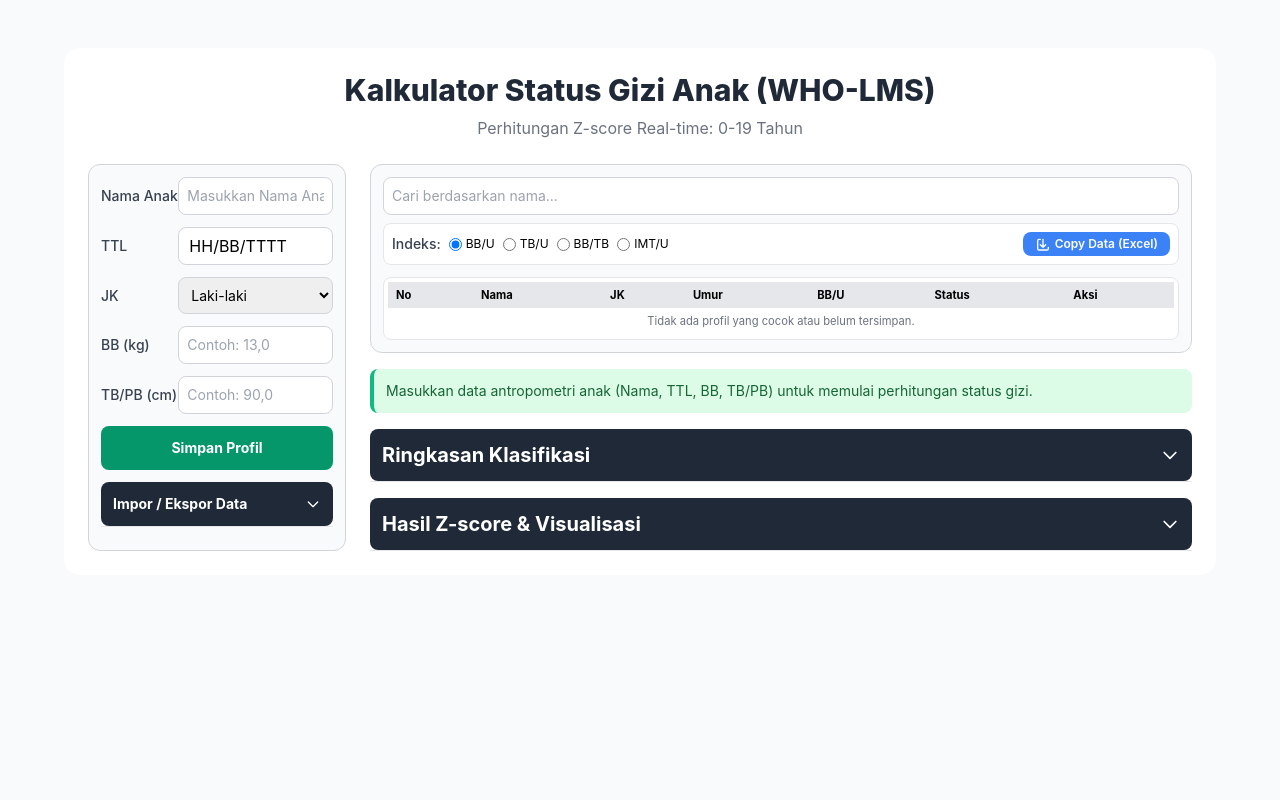
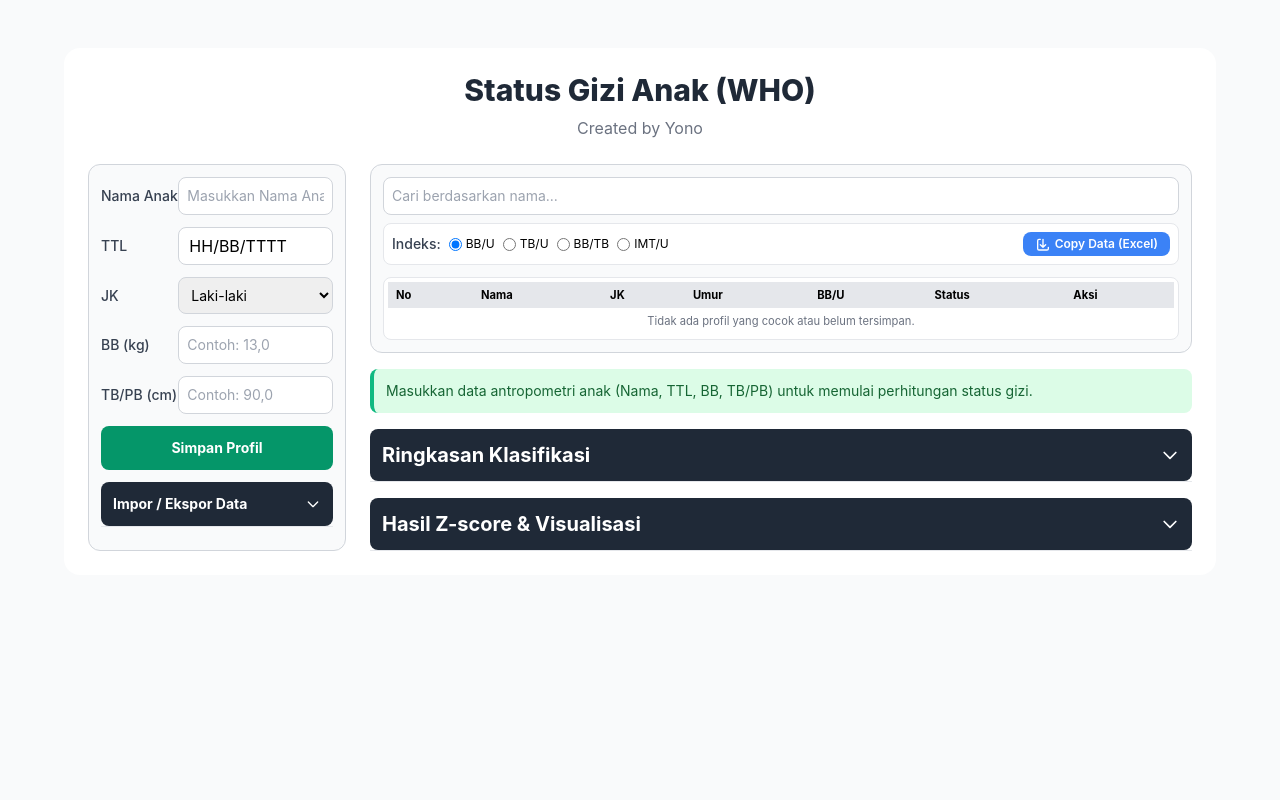
Before and after one commit to yonoakino/gizi, a plain HTML site: page index.html in a window 1280 px wide. Drawn offline with nearby package versions, Linux system fonts and the light colour scheme.

Commit message:
Update index.html

```diff
--- a/index.html
+++ b/index.html
@@ -122,10 +122,10 @@
 
     <div class="w-full max-w-6xl bg-white card rounded-lg md:rounded-2xl p-4 md:p-6 mt-4 md:mt-8">
         <h1 class="text-xl md:text-3xl font-extrabold text-secondary mb-2 text-center">
-            Kalkulator Status Gizi Anak (WHO-LMS)
+            Status Gizi Anak (WHO)
         </h1>
         <p class="text-center text-gray-500 text-sm md:text-base mb-6">
-            Perhitungan Z-score Real-time: 0-19 Tahun
+            Created by Yono
         </p>
 
         <div class="grid grid-cols-1 md:grid-cols-4 gap-4 md:gap-6">
```
